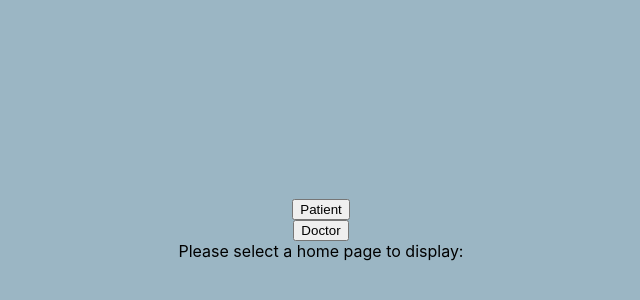
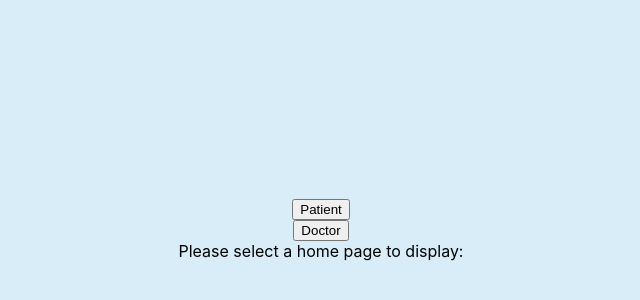
Before and after one commit to SchoolOfCode/final-project_front-end-five-guys, a React (Create React App) app in the folder medi-check/: page / in a window 1280 px wide. Shown: the part 210-510 px from the top of the page, without its empty margins (319-959 px from the left). Built offline with nearby package versions, Linux system fonts and the light colour scheme.

Commit message:
added root css back in

```diff
--- a/medi-check/src/Components/App/App.css
+++ b/medi-check/src/Components/App/App.css
@@ -9,20 +9,20 @@
 /* light/ default mode */
 :root {
   --font-color: rgb(0, 0, 0);
-  --bg-color: #9bb6c4;
+  --bg-color: #d8edf8;
   --modal-color: aquamarine;
-  --button-color: #a0dcef;
+  --button-color: #eff4f6;
   --button-hover-color: #bfe2ec;
   --table-color: #ffffff;
-  --table-alternate-rows: #d9d9d9;
+  --table-alternate-rows: #e4e3e3;
   --alert: red;
 }
-
 .dark-mode {
   --font-color: white;
+  --dark-mode-font: white;
   --bg-color: black;
   --modal-color: darkblue;
-  --button-color: darkblue;
+  --button-color: rgb(10, 92, 143);
   --button-hover-color: blue;
   --table-color: rgb(14, 18, 59);
   --table-alternate-rows: #d9d9d9;
--- a/medi-check/src/Components/Doctor/PatientList/index.css
+++ b/medi-check/src/Components/Doctor/PatientList/index.css
@@ -11,6 +11,10 @@
 } */
 .patient-card:nth-child(even) {
   background-color: var(--table-alternate-rows);
+  /* margin: 0.2rem 0; */
+}
+.patient-card:nth-child(odd) {
+  color: var(--dark-mode-font);
   /* margin: 0.2rem 0; */
 }
 
```
